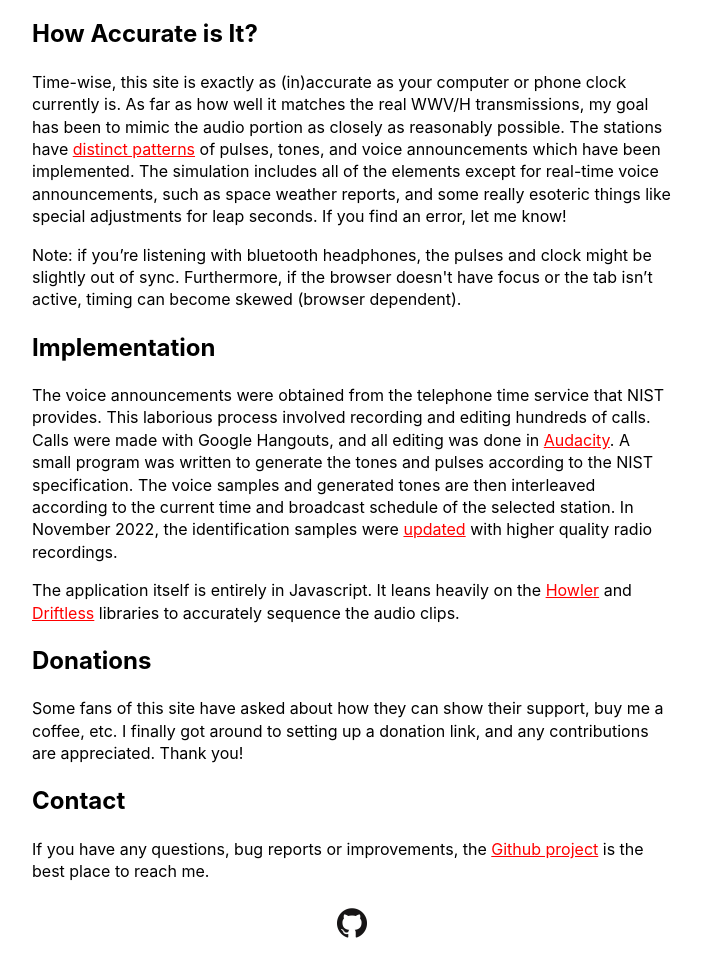
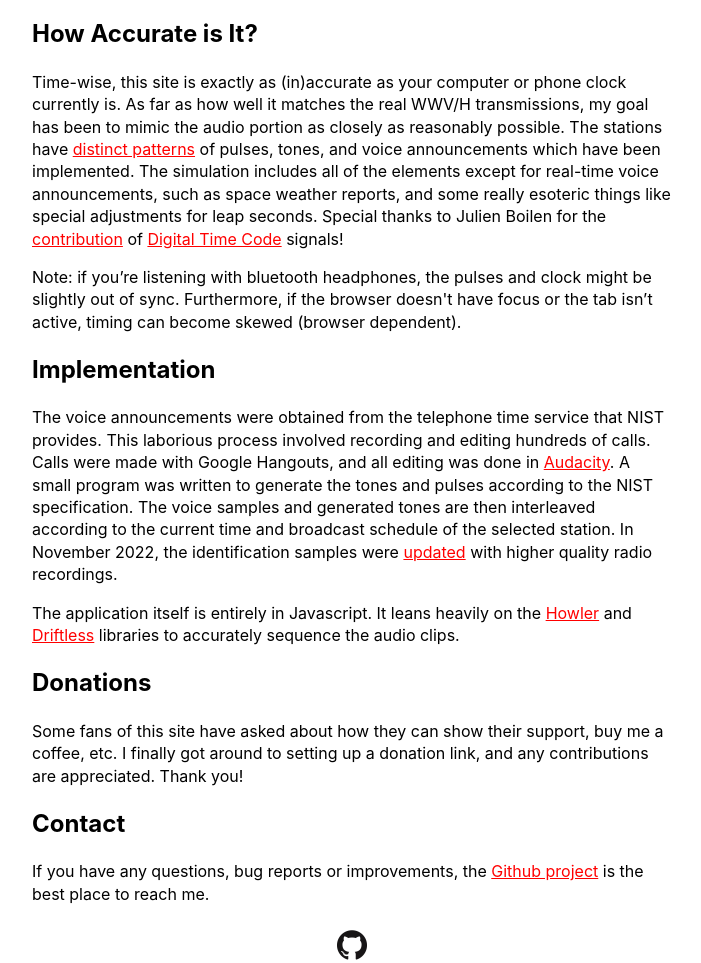
Before and after one commit to kalafut/wwv, a website built with webpack: page src/index.html in a window 1280 px wide. Shown: the part 1369-2332 px from the top of the page, without its empty margins (288-989 px from the left). Built offline with nearby package versions, Linux system fonts and the light colour scheme; files whose address does not match are found by name; what driftless would draw is missing.

```diff
--- a/src/index.html
+++ b/src/index.html
@@ -141,7 +141,7 @@
 
           <h2 id="how-accurate-is-it">How Accurate is It?</h2>
 
-          <p>Time-wise, this site is exactly as (in)accurate as your computer or phone clock currently is. As far as how well it matches the real WWV/H transmissions, my goal has been to mimic the audio portion as closely as reasonably possible. The stations have <a href="https://en.wikipedia.org/wiki/WWV_(radio_station)#Broadcast_format">distinct patterns</a> of pulses, tones, and voice announcements which have been implemented. The simulation includes all of the elements except for real-time voice announcements, such as space weather reports, and some really esoteric things like special adjustments for leap seconds. If you find an error, let me know!</p>
+          <p>Time-wise, this site is exactly as (in)accurate as your computer or phone clock currently is. As far as how well it matches the real WWV/H transmissions, my goal has been to mimic the audio portion as closely as reasonably possible. The stations have <a href="https://en.wikipedia.org/wiki/WWV_(radio_station)#Broadcast_format">distinct patterns</a> of pulses, tones, and voice announcements which have been implemented. The simulation includes all of the elements except for real-time voice announcements, such as space weather reports, and some really esoteric things like special adjustments for leap seconds. Special thanks to Julien Boilen for the <a href="https://github.com/kalafut/wwv/pull/39">contribution</a> of <a href="https://en.wikipedia.org/wiki/WWV_(radio_station)#Digital_time_code">Digital Time Code</a> signals!</p>
 
           <p>Note: if you’re listening with bluetooth headphones, the pulses and clock might be slightly out of sync. Furthermore, if the browser doesn't have focus or the tab isn’t active, timing can become skewed (browser dependent).</p>
 
```
Also changed, not shown: dist/index.html, dist/main.js, 4 other files.
